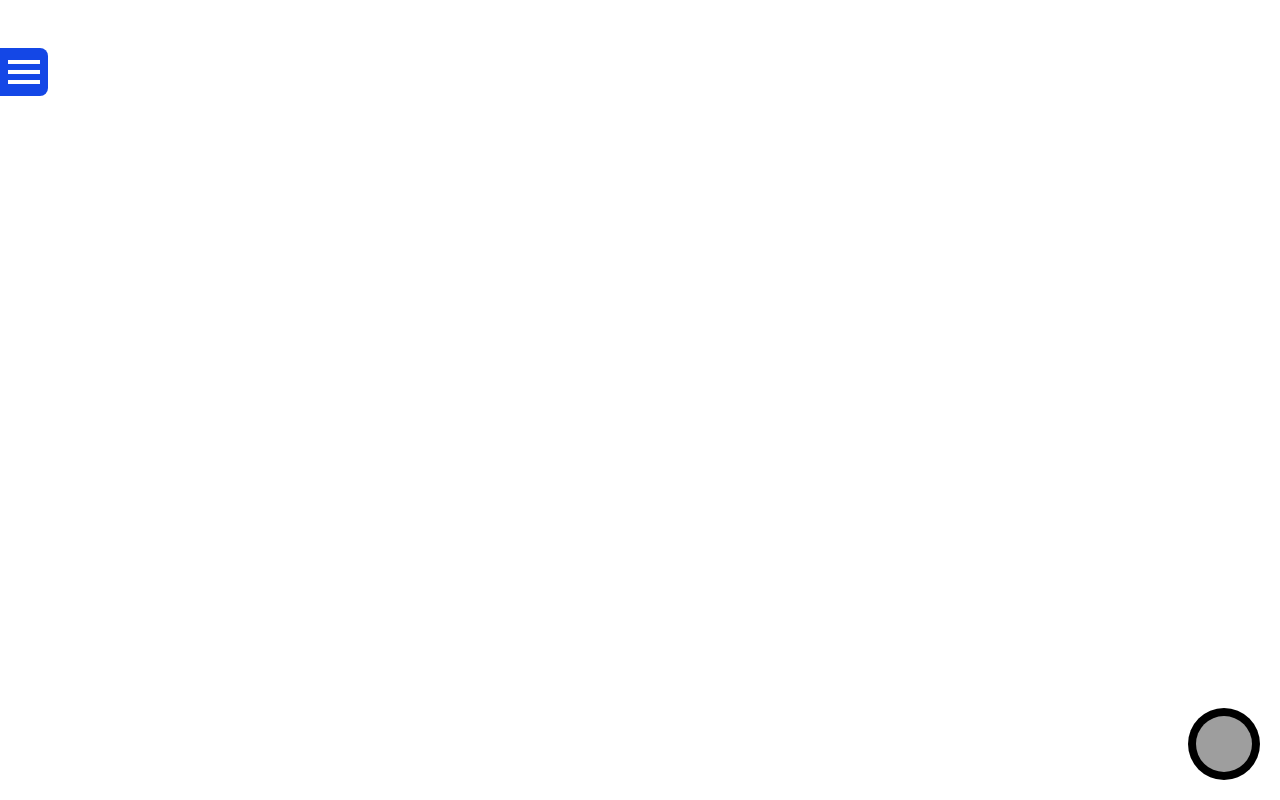
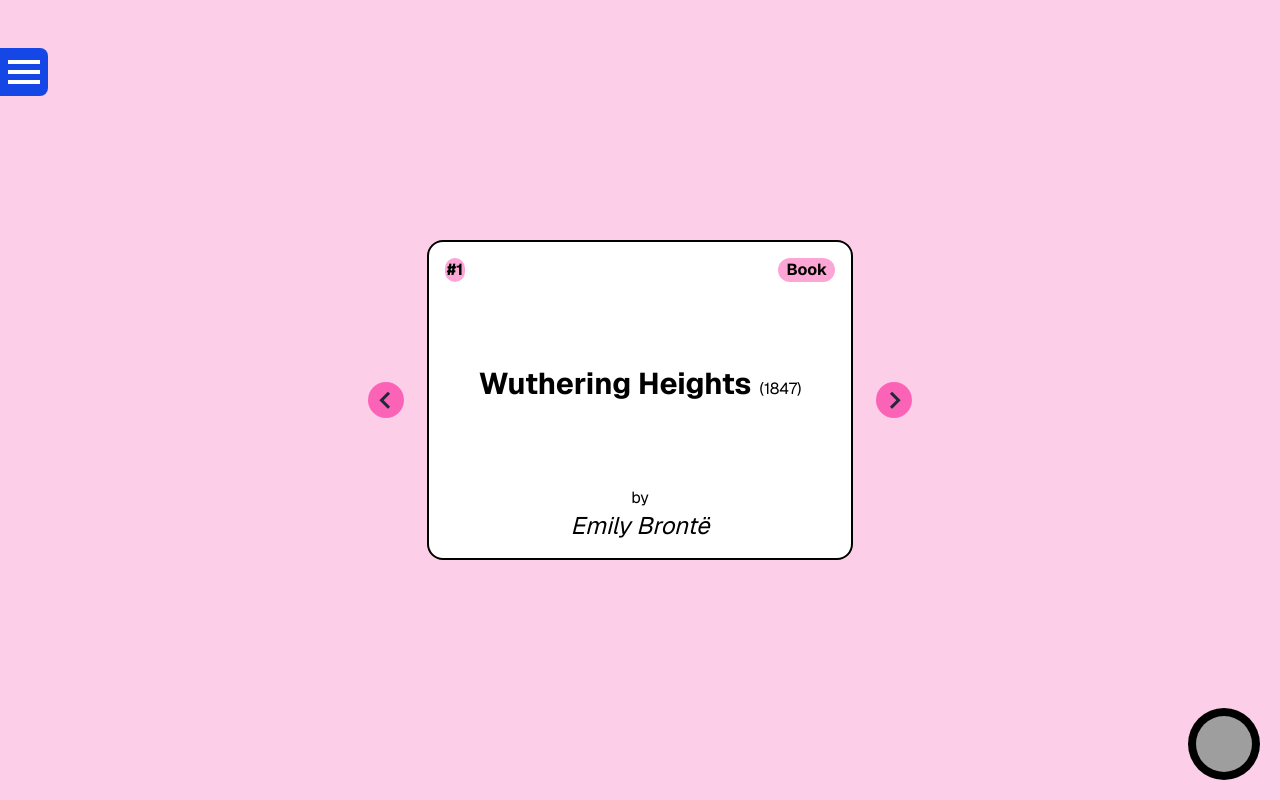
Before and after one commit to SumedhaSinghRathor/random-react-projects, a React (Vite) app: page /fav in a window 1280 px wide. Built offline with nearby package versions, Linux system fonts and the light colour scheme; grey boxes are pictures that could not be loaded.

Commit message:
favorite media

```diff
--- a/src/App.jsx
+++ b/src/App.jsx
@@ -1,6 +1,7 @@
 import { Route, Routes } from "react-router-dom";
 import Counter from "./project/Counter";
 import CreditCard from "./project/CreditCard";
+import Fav from "./project/Favorite/Fav";
 import Home from "./components/Home";
 import Sidebar from "./components/Sidebar";
 import Stopwatch from "./project/Stopwatch";
@@ -18,6 +19,7 @@ function App() {
         <Route path="/" element={<Home />}></Route>
         <Route path="/counter" element={<Counter />}></Route>
         <Route path="/creditcard" element={<CreditCard />}></Route>
+        <Route path="/fav" element={<Fav />}></Route>
         <Route path="/music-player" element={<MusicPlayer />} />
         <Route path="/stopwatch" element={<Stopwatch />}></Route>
         <Route path="/textoverhill" element={<TextoverHill />}></Route>
--- a/src/components/Sidebar.jsx
+++ b/src/components/Sidebar.jsx
@@ -12,6 +12,7 @@ function Sidebar() {
       to: "/creditcard",
       content: "Credit Card",
     },
+    { to: "/fav", content: "Favorite Stuff" },
     {
       to: "/music-player",
       content: "Music Player",
--- /dev/null
+++ b/src/project/Favorite/Fav.jsx
@@ -0,0 +1,70 @@
+import { useState } from "react";
+import info from "./fav.json";
+import Info from "./Info";
+
+function Fav() {
+  const [curr, setCurr] = useState(0);
+  const prev = () =>
+    setCurr((curr) => (curr === 0 ? info.length - 1 : curr - 1));
+  const next = () =>
+    setCurr((curr) => (curr === info.length - 1 ? 0 : curr + 1));
+
+  const [showModal, setShowModal] = useState(false);
+  const [selectedItem, setSelectedItem] = useState(null);
+
+  return (
+    <section
+      style={{ fontFamily: "Geist" }}
+      className="w-screen h-screen bg-pink-200 flex justify-center items-center"
+    >
+      <div className="absolute flex items-center justify-between w-xl p-4">
+        <i
+          className="text-4xl bx bx-chevron-left rounded-full shadow-pink-600 bg-pink-400 text-gray-800 hover:bg-pink-500"
+          onClick={prev}
+        />
+        <i
+          className="text-4xl bx bx-chevron-right rounded-full shadow-pink-600 bg-pink-400 text-gray-800 hover:bg-pink-500"
+          onClick={next}
+        />
+      </div>
+      <div className="rounded-2xl border-2 border-black w-1/3 h-2/5 mx-auto bg-white hover:bg-purple-50 flex relative overflow-clip select-none">
+        {info
+          .toSorted((a, b) => a.released - b.released)
+          .map((item, index) => (
+            <div
+              key={index}
+              className="size-full flex flex-col justify-between text-center p-4 shrink-0 cursor-pointer"
+              style={{
+                transform: `translateX(-${curr * 100}%)`,
+                transition: "transition 0.5s",
+              }}
+              onClick={() => {
+                setSelectedItem(item);
+                setShowModal(true);
+              }}
+            >
+              <div className="w-full flex justify-between items-center font-bold">
+                <p className="bg-pink-300 rounded-full px-0.5">#{index + 1}</p>
+                <p className="bg-pink-300 px-2 rounded-full hover:bg-pink-400">
+                  {item.type}
+                </p>
+              </div>
+              <p>
+                <span className="text-3xl font-bold">{item.name}</span>{" "}
+                <span className="ml-1 text-md">({item.released})</span>
+              </p>
+              <div>
+                <p>by</p>
+                <p className="text-2xl italic">{item.by}</p>
+              </div>
+            </div>
+          ))}
+      </div>
+      {showModal && (
+        <Info onClose={() => setShowModal(false)} item={selectedItem} />
+      )}
+    </section>
+  );
+}
+
+export default Fav;
--- /dev/null
+++ b/src/project/Favorite/Info.jsx
@@ -0,0 +1,23 @@
+import { useRef } from "react";
+
+function Info({ onClose, item }) {
+  const modalRef = useRef();
+  const closeModal = (e) => {
+    if (modalRef.current === e.target) onClose();
+  };
+
+  return (
+    <section
+      ref={modalRef}
+      onClick={closeModal}
+      className="fixed inset-0 flex justify-center items-center p-8 bg-pink-300/45 backdrop-blur-sm"
+      style={{ fontFamily: "Geist" }}
+    >
+      <div className="bg-white size-full border-6 rounded-2xl border-pink-600">
+        {item.name}
+      </div>
+    </section>
+  );
+}
+
+export default Info;
--- /dev/null
+++ b/src/project/Favorite/fav.json
@@ -0,0 +1,70 @@
+[
+  {
+    "type": "Book",
+    "name": "Wuthering Heights",
+    "by": "Emily Brontë",
+    "released": 1847
+  },
+  {
+    "type": "Manga",
+    "name": "The Rose of Versailles",
+    "by": "Riyoko Ikeda",
+    "released": 1973
+  },
+  {
+    "type": "Album",
+    "name": "A Day at the Races",
+    "by": "Queen",
+    "released": 1976
+  },
+  {
+    "type": "Movie",
+    "name": "The Dark Knight",
+    "by": "Christoper Nolan",
+    "released": 2008
+  },
+  {
+    "type": "Manga",
+    "name": "Yona of the Dawn",
+    "by": "Mizuho Kusanagi",
+    "released": 2009
+  },
+  {
+    "type": "TV Show",
+    "name": "Couple of Mirrors",
+    "by": "",
+    "released": 2021
+  },
+  {
+    "type": "Manga",
+    "name": "Requiem of the Rose King",
+    "by": "Aya Kanno",
+    "released": 2013
+  },
+  {
+    "type": "Book",
+    "name": "A Darker Shade of Magic",
+    "by": "Victoria Schwab",
+    "released": 2015
+  },
+  {
+    "type": "Book",
+    "name": "The Conqueror's Saga",
+    "by": "Kiersten White",
+    "released": 2016
+  },
+  {
+    "type": "TV Show",
+    "name": "Interview with the Vampire",
+    "by": "Rolin Jones",
+    "released": 2022
+  },
+  {
+    "type": "Book",
+    "name": "The Lunar Chronicles",
+    "by": "Marissa Meyers",
+    "released": 2012
+  },
+  { "type": "Album", "name": "Renaissance", "by": "Beyoncé", "released": 2022 },
+  { "type": "Album", "name": "She Is", "by": "Jonghyun", "released": 2016 }
+]
```
